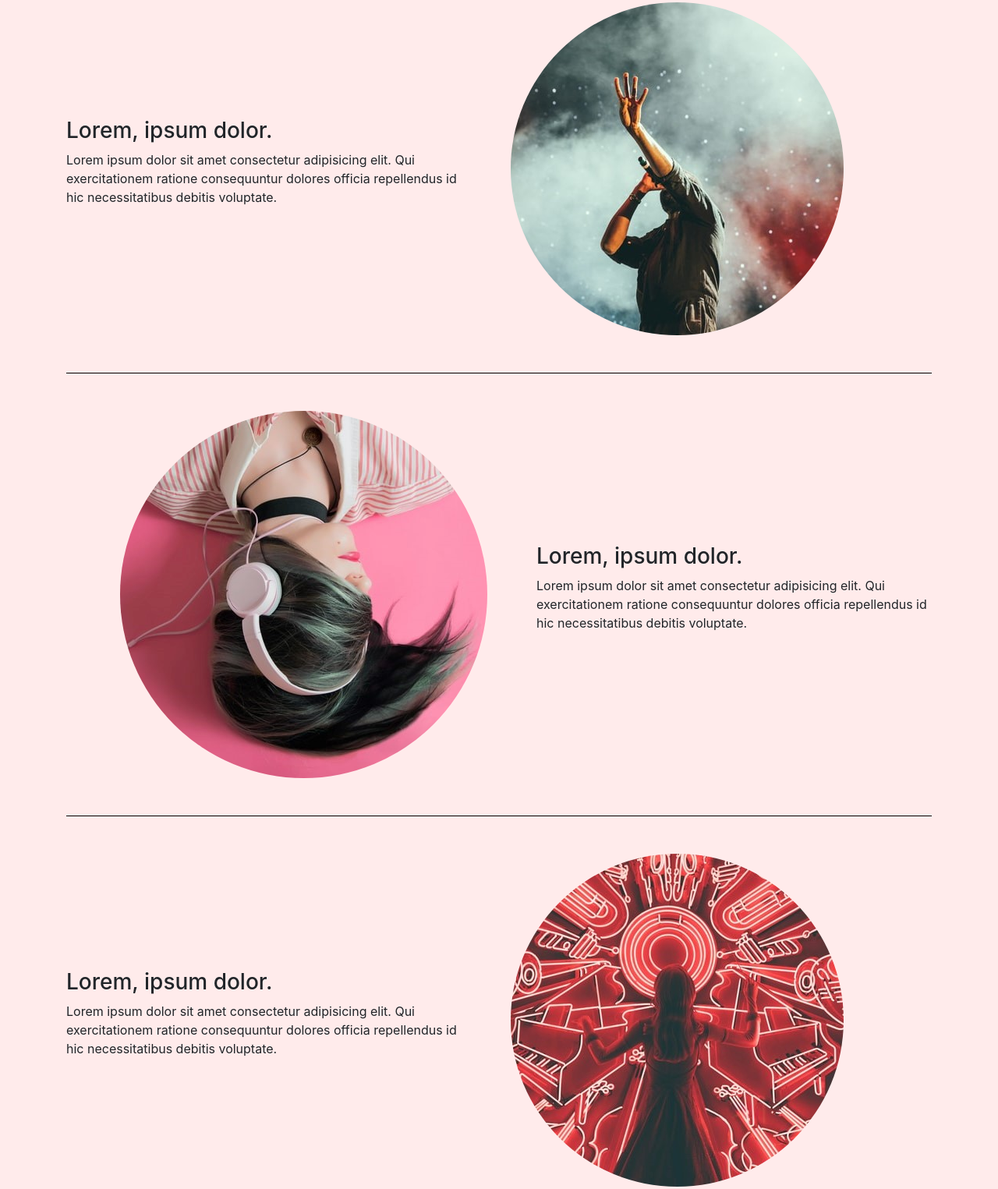
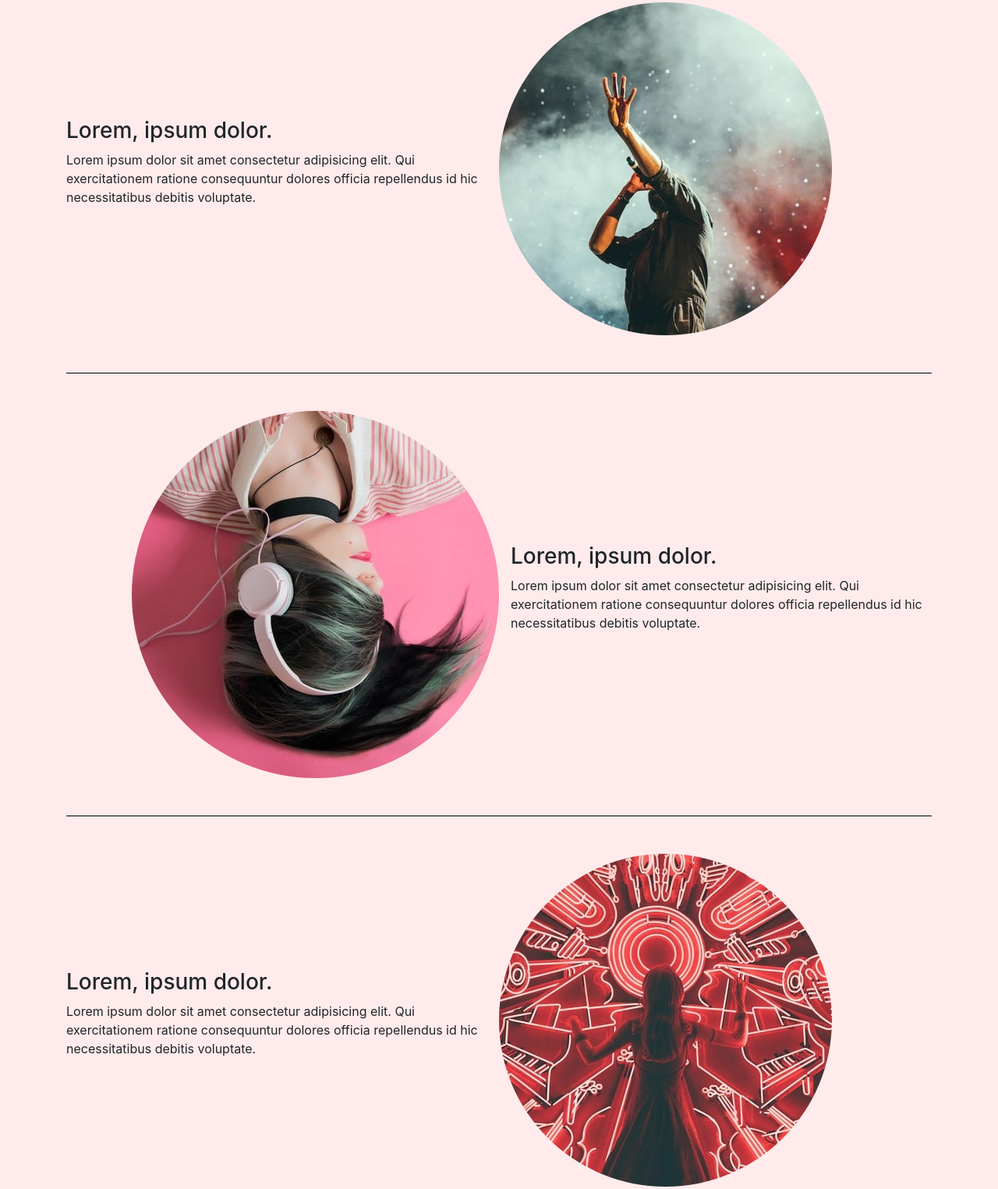
Before and after one commit to Darkryhr/YamaMusic, a plain HTML site: page index.html in a window 1280 px wide. Shown: the part 839-2364 px from the top of the page at 78% size. Drawn offline with nearby package versions, Linux system fonts and the light colour scheme; a web font is replaced by a local one.

Commit message:
Update index.html

```diff
--- a/index.html
+++ b/index.html
@@ -74,7 +74,7 @@
     </div>
     <div class="container">
       <div class="row my-5">
-        <div class="col-md-6 col-sm-12 my-auto pr-5">
+        <div class="col-md-6 col-sm-12 my-auto">
           <h3>Lorem, ipsum dolor.</h3>
           <p>
             Lorem ipsum dolor sit amet consectetur adipisicing elit. Qui
@@ -82,7 +82,7 @@
             hic necessitatibus debitis voluptate.
           </p>
         </div>
-        <div class="col-md-6 col-sm-12 mx-0">
+        <div class="col-md-6 col-sm-12 mx-0 px-0">
           <img
             src="./img/austin-neill-hgO1wFPXl3I-unsplash.jpg"
             class="rounded-circle"
@@ -93,7 +93,7 @@
       </div>
       <hr />
       <div class="row my-5">
-        <div class="col-md-6 col-sm-12 mx-0">
+        <div class="col-md-6 col-sm-12 mx-0 px-0">
           <img
             src="./img/elice-moore-E--AUpYXbjM-unsplash.jpg"
             class="rounded-circle float-right"
@@ -101,7 +101,7 @@
             sizes="(max-width: 480px)"
           />
         </div>
-        <div class="col-md-6 col-sm-12 my-auto pl-5">
+        <div class="col-md-6 col-sm-12 my-auto">
           <h3>Lorem, ipsum dolor.</h3>
           <p class="text-align-end">
             Lorem ipsum dolor sit amet consectetur adipisicing elit. Qui
@@ -112,7 +112,7 @@
       </div>
       <hr />
       <div class="row my-5">
-        <div class="col-md-6 col-sm-12 my-auto pr-5">
+        <div class="col-md-6 col-sm-12 my-auto">
           <h3>Lorem, ipsum dolor.</h3>
           <p>
             Lorem ipsum dolor sit amet consectetur adipisicing elit. Qui
@@ -120,7 +120,7 @@
             hic necessitatibus debitis voluptate.
           </p>
         </div>
-        <div class="col-md-6 col-sm-12">
+        <div class="col-md-6 col-sm-12 mx-0 px-0">
           <img
             src="./img/spencer-imbrock-JAHdPHMoaEA-unsplash.jpg"
             class="rounded-circle"
```
